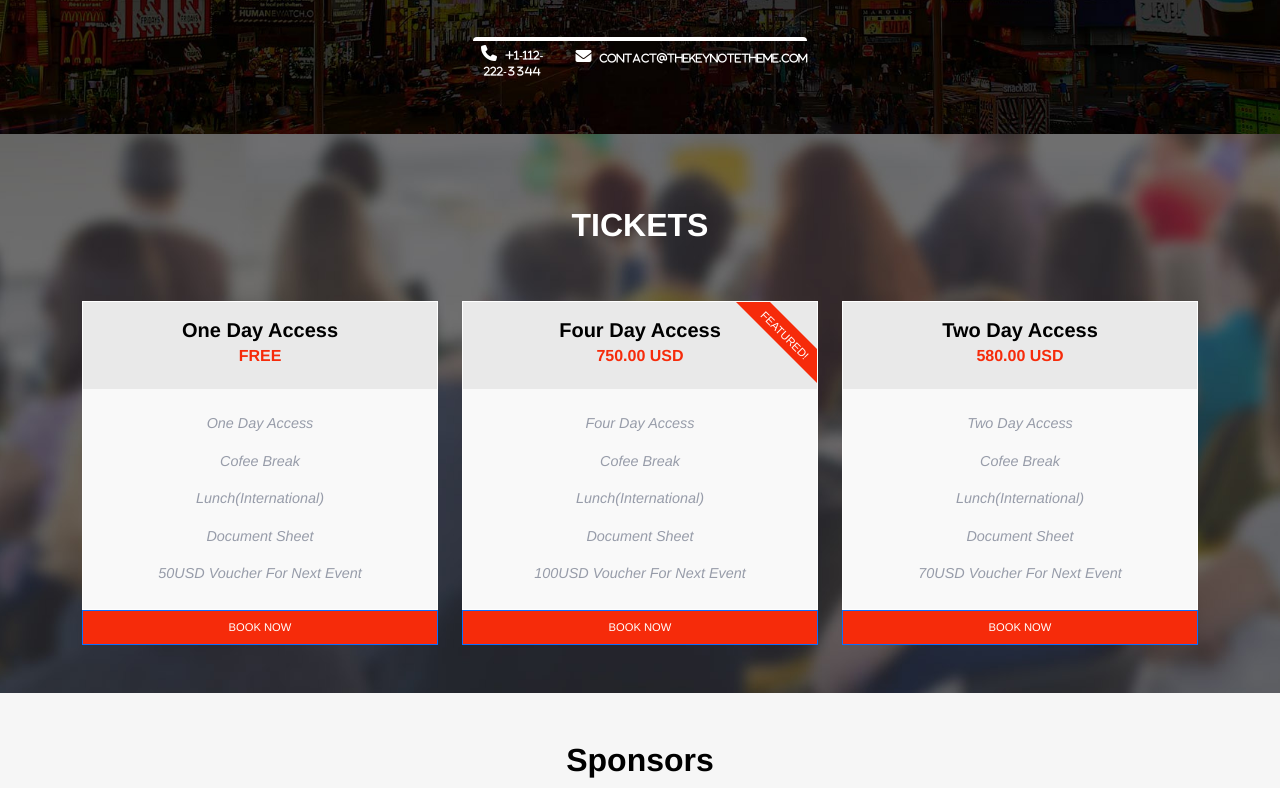
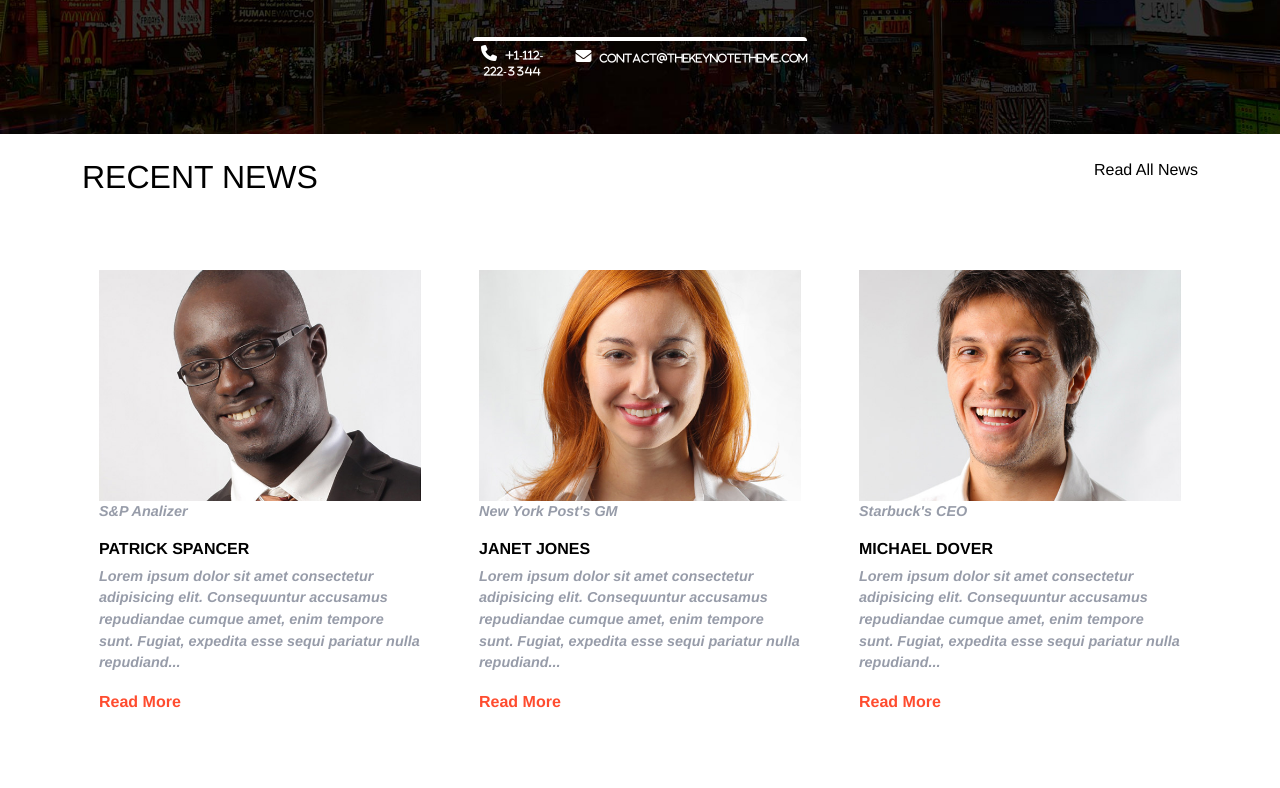
Before and after one commit to biagio-94/proj-html-vuejs, a Vue app: page / in a window 1280 px wide. Shown: the part 2880-3668 px from the top of the page. Built offline with nearby package versions, Linux system fonts and the light colour scheme.

Commit message:
Starting recent news

```diff
--- /dev/null
+++ b/src/components/RecentNews.vue
@@ -0,0 +1,87 @@
+<template>
+  <div class="py-4">
+    <div class="container">
+      <div class="d-flex justify-content-between">
+        <h2>RECENT NEWS</h2>
+        <span>Read All News</span>
+      </div>
+      <div class="row">
+        <div class="col" v-for="speaker in newses" :key="speaker.img">
+          <div class="card py-5" style="width: 18rem">
+            <div class="card-body">
+              <img :src="`img/speakers/${speaker.img}`" alt="" />
+
+              <p class="card-text">
+                <strong>{{ speaker.description.job }}</strong>
+              </p>
+              <h6 class="card-title">
+                <strong>{{ speaker.description.name }}</strong>
+              </h6>
+
+              <p class="card-text">
+                <strong>{{ speaker.description.theme }}</strong>
+              </p>
+              <a href="#" class="card-link"><strong>{{speaker.description.link}}</strong> </a>
+            </div>
+          </div>
+        </div>
+      </div>
+    </div>
+  </div>
+</template>
+
+<script>
+
+
+export default {
+  data() {
+    return {
+      newses: [
+        {
+          img: "speaker-6.jpg",
+          description: {
+            name: "PATRICK SPANCER",
+            job: "  S&P Analizer",
+            theme:
+              " Lorem ipsum dolor sit amet consectetur adipisicing elit. Consequuntur accusamus repudiandae cumque amet, enim tempore sunt. Fugiat, expedita esse sequi pariatur nulla repudiand...",
+              link:"Read More"
+
+          },
+        },
+        {
+          img: "speaker-5.jpg",
+          description: {
+            name: "JANET JONES",
+            job: "New York Post's GM",
+            theme:
+              " Lorem ipsum dolor sit amet consectetur adipisicing elit. Consequuntur accusamus repudiandae cumque amet, enim tempore sunt. Fugiat, expedita esse sequi pariatur nulla repudiand...",
+              link:"Read More"
+          },
+        },
+        {
+          img: "speaker-4.jpg",
+          description: {
+            name: "MICHAEL DOVER",
+            job: "Starbuck's CEO",
+            theme:
+              " Lorem ipsum dolor sit amet consectetur adipisicing elit. Consequuntur accusamus repudiandae cumque amet, enim tempore sunt. Fugiat, expedita esse sequi pariatur nulla repudiand...",
+              link:"Read More"
+          },
+        },
+      ],
+    };
+  },
+};
+</script>
+
+<style lang="scss" scoped>
+.container {
+  color: black;
+  .card {
+    width: 100% !important;
+  }
+  img {
+    width: 100%;
+  }
+}
+</style>
--- a/src/components/TheMain.vue
+++ b/src/components/TheMain.vue
@@ -12,6 +12,7 @@
     <JumboCountdown></JumboCountdown>
     <SpeakerCarousel></SpeakerCarousel>
     <JumboLocation></JumboLocation>
+    <RecentNews></RecentNews>
     <JumboTickets></JumboTickets>
     <MapsContent></MapsContent>
     <SponsorsComponent></SponsorsComponent>
@@ -29,6 +30,7 @@ import SpeakerCarousel from "./SpeakerCarousel.vue";
 import SponsorsComponent from "./SponsorsComponent.vue";
 import TheFooter from "./TheFooter.vue";
 import MapsContent from "./MapsContent.vue";
+import RecentNews from "./RecentNews.vue";
 
 export default {
   components: {
@@ -40,7 +42,8 @@ export default {
     SpeakerCarousel,
     SponsorsComponent,
     TheFooter,
-    MapsContent
+    MapsContent,
+    RecentNews
 },
   data() {
     return {
```
